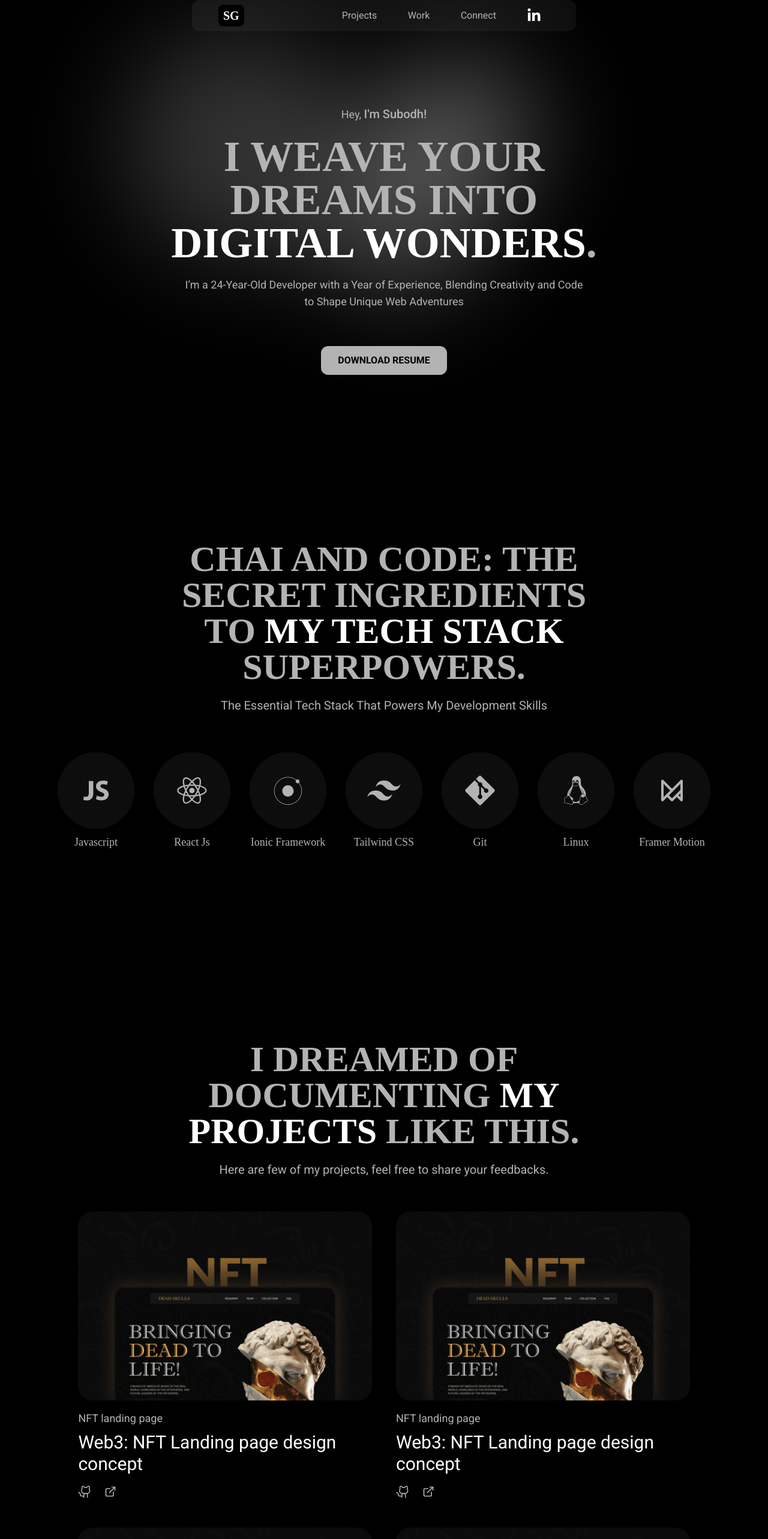
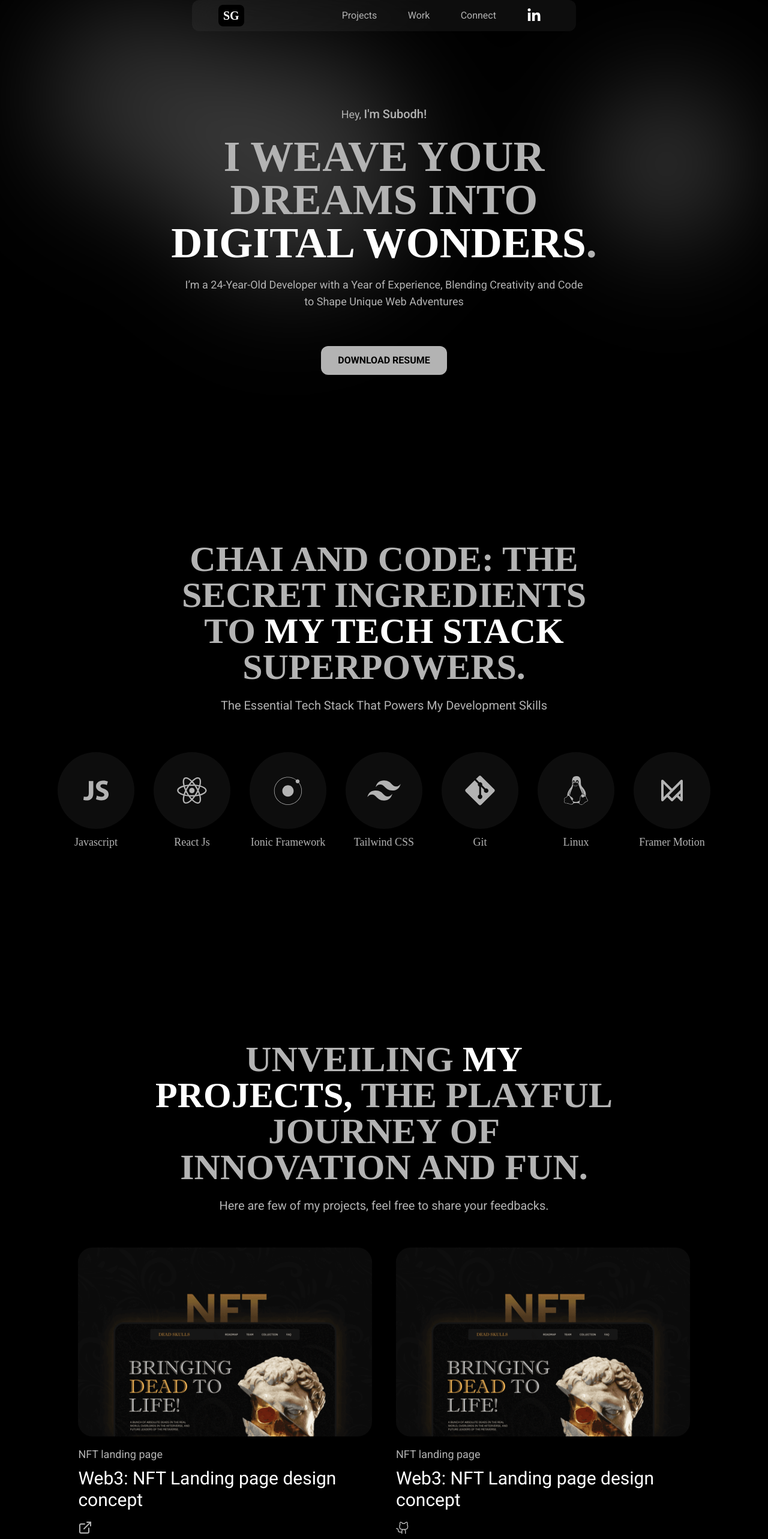
Before and after one commit to subodhGalande/portfolio-v2, a React (Vite) app: page / in a window 1280 px wide. Shown: the part 40-2606 px from the top of the page at 60% size. Built offline with nearby package versions, Linux system fonts and the light colour scheme; a web font is replaced by a local one.

Commit message:
fix: bg-animation and conditional links

```diff
--- a/index.html
+++ b/index.html
@@ -2,7 +2,7 @@
 <html lang="en" class="scroll-smooth">
   <head>
     <meta charset="UTF-8" />
-    <link rel="icon" type="text-xl" href="#home" />
+    <link rel="icon" type="image/x-icon" href="/sg.png" />
 
     <meta name="viewport" content="width=device-width, initial-scale=1.0" />
     <link
--- a/src/components/Background.jsx
+++ b/src/components/Background.jsx
@@ -2,9 +2,9 @@ const Animation = () => {
   return (
     <>
       <div className=" w-full fixed z-0 h-screen overflow-hidden blur-3xl ">
-        <div className=" absolute w-96 h-96  bg-white blur-3xl opacity-20 rounded-full  animate-random-move-1  mix-blend-soft-light "></div>
-        <div className="absolute w-72 h-72  bg-white blur-3xl  opacity-25 rounded-full animate-random-move-2 mix-blend-soft-light "></div>
-        <div className="absolute w-64 h-64  bg-white  blur-3xl opacity-30 rounded-full animate-random-move-3  mix-blend-soft-light"></div>
+        <div className=" absolute w-96 h-96  bg-grey blur-3xl opacity-30 rounded-full  animate-rotate-move-1  mix-blend-multiply "></div>
+        <div className="absolute w-80 h-80  bg-grey blur-3xl  opacity-25 rounded-full animate-rotate-move-2 mix-blend-multiply "></div>
+        <div className="absolute w-64 h-64  bg-grey  blur-3xl opacity-30 rounded-full animate-rotate-move-3  mix-blend-multiply"></div>
       </div>
     </>
   );
--- a/src/components/Projects.jsx
+++ b/src/components/Projects.jsx
@@ -8,8 +8,8 @@ const Projects = () => {
         className="flex scroll-m-40 flex-col justify-between mt-44 text-grey"
       >
         <h1 className="heading">
-          I Dreamed of Documenting
-          <strong className="text-white"> My Projects</strong> LIKE THIS.
+          Unveiling <strong className="text-white"> My Projects,</strong> The
+          Playful Journey of Innovation and Fun.
         </h1>
         <p className="subheading">
           Here are few of my projects, feel free to share your feedbacks.
--- a/src/components/Tech.jsx
+++ b/src/components/Tech.jsx
@@ -54,7 +54,7 @@ const Techstack = () => {
               key={index}
               className=" flex flex-col justify-center items-center"
             >
-              <div className=" rounded-full backdrop-blur-xl flex justify-center items-center bg-white/5 h-28 w-28 sm:h-32 sm:w-32">
+              <div className="  rounded-full backdrop-blur-xl flex justify-center items-center bg-white/5 h-28 w-28 sm:h-32 sm:w-32">
                 {tech.logo}
               </div>
               <p className="text-center sm:text-lg font-heading font-medium text-sm mt-2">
--- a/src/components/elements/ProjectCard.jsx
+++ b/src/components/elements/ProjectCard.jsx
@@ -8,7 +8,6 @@ const ProjectCard = () => {
       title: "NFT landing page",
       desc: "Web3: NFT Landing page design concept",
       links: {
-        github: "link",
         direct: "link",
       },
     },
@@ -18,7 +17,6 @@ const ProjectCard = () => {
       desc: "Web3: NFT Landing page design concept",
       links: {
         github: "link",
-        direct: "link",
       },
     },
     {
@@ -61,15 +59,22 @@ const ProjectCard = () => {
             <h1 className="font-sans leading-8 -mt-2 font-normal text-2xl sm:text-3xl">
               {project.desc}
             </h1>
-            <div className="flex gap-x-5">
+            <div className="flex justify-between">
+              <div className="flex gap-4">
+                {project.links.github && (
                   <button>
                     {" "}
                     <PiGithubLogo className=" h-6 w-6 text-grey" />{" "}
                   </button>
+                )}
+
+                {project.links.direct && (
                   <button>
                     {" "}
-                <FiExternalLink className=" h-5 w-5 text-grey" />{" "}
+                    <FiExternalLink className=" h-6 w-6 text-grey" />{" "}
                   </button>
+                )}
+              </div>
             </div>
           </div>
         ))}
--- a/src/index.css
+++ b/src/index.css
@@ -23,73 +23,71 @@
   }
 }
 
-@keyframes randomMove1 {
+@keyframes rotateMove1 {
   0% {
-    transform: translate(0, 0);
+    transform: translate(0, 0) rotate(0deg);
   }
   25% {
-    transform: translate(30vw, 20vh); /* Stay within the viewport */
+    transform: translate(30vw, 20vh) rotate(90deg); /* Move and rotate */
   }
   50% {
-    transform: translate(60vw, 70vh); /* Stay within the viewport */
+    transform: translate(50vw, 50vh) rotate(180deg); /* Move and rotate */
   }
   75% {
-    transform: translate(20vw, 40vh); /* Stay within the viewport */
+    transform: translate(20vw, 40vh) rotate(270deg); /* Move and rotate */
   }
   100% {
-    transform: translate(0, 0);
+    transform: translate(0, 0) rotate(360deg); /* Move and rotate */
   }
 }
 
-.animate-random-move-1 {
-  animation: randomMove1 50s infinite ease-in-out;
+.animate-rotate-move-1 {
+  animation: rotateMove1 40s infinite ease-in-out;
 }
 
-/* Animation for Circle 2 */
-@keyframes randomMove2 {
+@keyframes rotateMove2 {
   0% {
-    transform: translate(50vw, 50vh);
+    transform: translate(100vw, 100vh) rotate(0deg);
   }
   20% {
-    transform: translate(40vw, 30vh); /* Stay within the viewport */
+    transform: translate(0vw, 0vh) rotate(-90deg); /* Move and rotate */
   }
   40% {
-    transform: translate(10vw, 70vh); /* Stay within the viewport */
+    transform: translate(20vw, 100vh) rotate(-180deg); /* Move and rotate */
   }
   60% {
-    transform: translate(20vw, 60vh); /* Stay within the viewport */
+    transform: translate(70vw, -70vh) rotate(-270deg); /* Move and rotate */
   }
   80% {
-    transform: translate(20vw, 20vh); /* Stay within the viewport */
+    transform: translate(10vw, 0vh) rotate(-360deg); /* Move and rotate */
   }
   100% {
-    transform: translate(50vw, 50vh);
+    transform: translate(0vw, 0vh) rotate(-450deg); /* Move and rotate */
   }
 }
 
-.animate-random-move-2 {
-  animation: randomMove2 40s infinite ease-in-out;
+.animate-rotate-move-2 {
+  animation: rotateMove2 40s infinite ease-in-out;
 }
 
-/* Animation for Circle 3 */
-@keyframes randomMove3 {
+@keyframes rotateMove3 {
   0% {
-    transform: translate(50vw, 50vh);
+    transform: translate(0vw, 100vh) rotate(0deg);
   }
   30% {
-    transform: translate(50vw, 10vh); /* Stay within the viewport */
+    transform: translate(90vw, 10vh) rotate(120deg); /* Move and rotate */
   }
   60% {
-    transform: translate(20vw, 60vh); /* Stay within the viewport */
+    transform: translate(0vw, 0vh) rotate(240deg); /* Move and rotate */
   }
   90% {
-    transform: translate(40vw, 20vh); /* Stay within the viewport */
+    transform: translate(70vw, 100vh) rotate(360deg); /* Move and rotate */
   }
   100% {
-    transform: translate(50vw, 50vh);
+    transform: translate(0vw, 100vh) rotate(480deg); /* Move and rotate */
   }
 }
 
-.animate-random-move-3 {
-  animation: randomMove3 30s infinite ease-in-out;
+.animate-rotate-move-3 {
+  animation: rotateMove3 40s infinite ease;
 }
```
Also changed, not shown: public/sg.png (added). Lines whose indentation alone changed are shown as unchanged.
